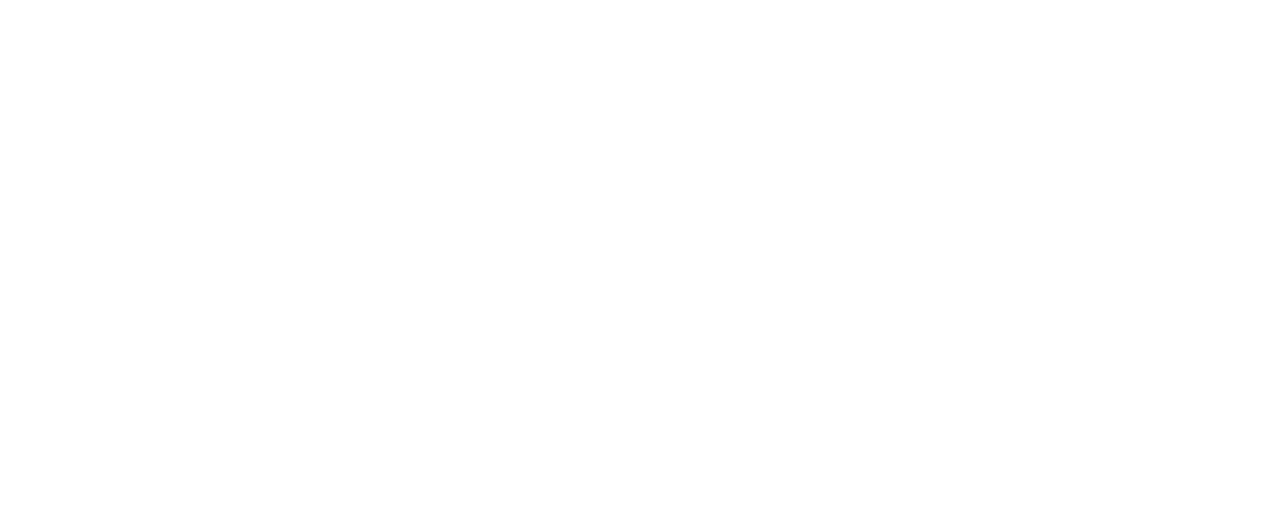
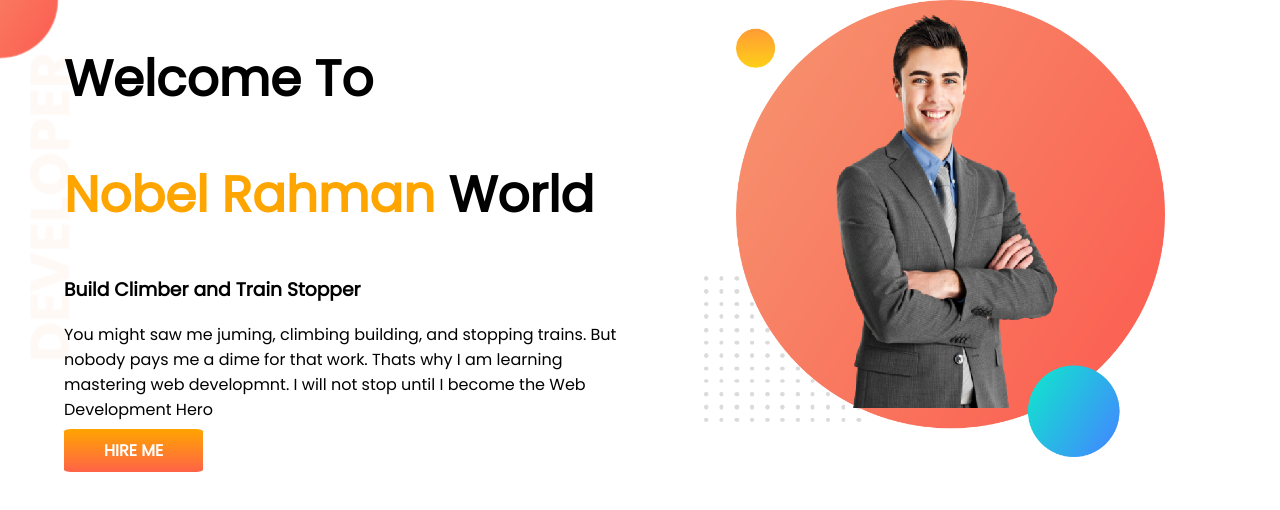
Before and after one commit to Md-kamruzzaman-nobel/developer-portfolio, a plain HTML site: page index.html in a window 1280 px wide. Drawn offline with Linux system fonts and the light colour scheme.

Commit message:
top section

```diff
--- a/index.html
+++ b/index.html
@@ -1,13 +1,38 @@
 <!DOCTYPE html>
 <html lang="en">
+
 <head>
   <meta charset="UTF-8">
   <meta http-equiv="X-UA-Compatible" content="IE=edge">
   <meta name="viewport" content="width=device-width, initial-scale=1.0">
-  <title>My portfolio</title>
+  <title>Nobel portfolio</title>
+  <link rel="preconnect" href="https://fonts.googleapis.com">
+  <link rel="preconnect" href="https://fonts.gstatic.com" crossorigin>
+  <link href="https://fonts.googleapis.com/css2?family=Poppins&display=swap" rel="stylesheet">
+  <link rel="stylesheet" href="style.css">
 </head>
-<link rel="stylesheet" href="style.css">
+
 <body>
+  <section class="top-banner">
+    <div class="half-width">
+      <h1>Welcome To</h1>
+      <h1><span class="orange-color"> Nobel Rahman</span> World</h1>
+      <h3>Build Climber and Train Stopper</h3>
+      <p>You might saw me juming, climbing building, and stopping trains. But nobody pays me a dime for that work. Thats
+        why I am learning mastering web developmnt. I will not stop until I become the Web Development Hero</p>
+      <a class="link-button" target="_blank" href="https://www.linkedin.com/in/md-kamruzzaman-nobel/">HIRE ME</a>
+    </div>
+
+    <div class="half-width">
+      <img src="images/Pic-1.png" alt="">
+    </div>
+
+  </section>
+
+
+
 
 </body>
+
+
 </html>
--- a/style.css
+++ b/style.css
@@ -0,0 +1,33 @@
+body{
+  font-family: 'Poppins', sans-serif;
+  margin: 0px;
+}
+h1{
+  font-size: 50px;
+}
+.orange-color{
+  color: orange;
+}
+section{
+  display: flex;
+}
+.half-width{
+  width: 50%;
+  padding-left: 5%;
+}
+.half-width img{
+  width: 80%;
+}
+.link-button{
+  text-decoration: none;
+  background-image: linear-gradient( orange, tomato);
+  padding: 10px 40px;
+  color: white;
+  font-weight: 700;
+  border-radius: 5%;
+}
+.top-banner{
+  background-image: url(images/top-banner.png);
+  background-repeat: no-repeat;
+
+}
```
Also changed, not shown: images/Pic-1.png (added), images/Pic-2.png (added), images/jhankar.png (deleted), images/jhankar2.png (deleted).
